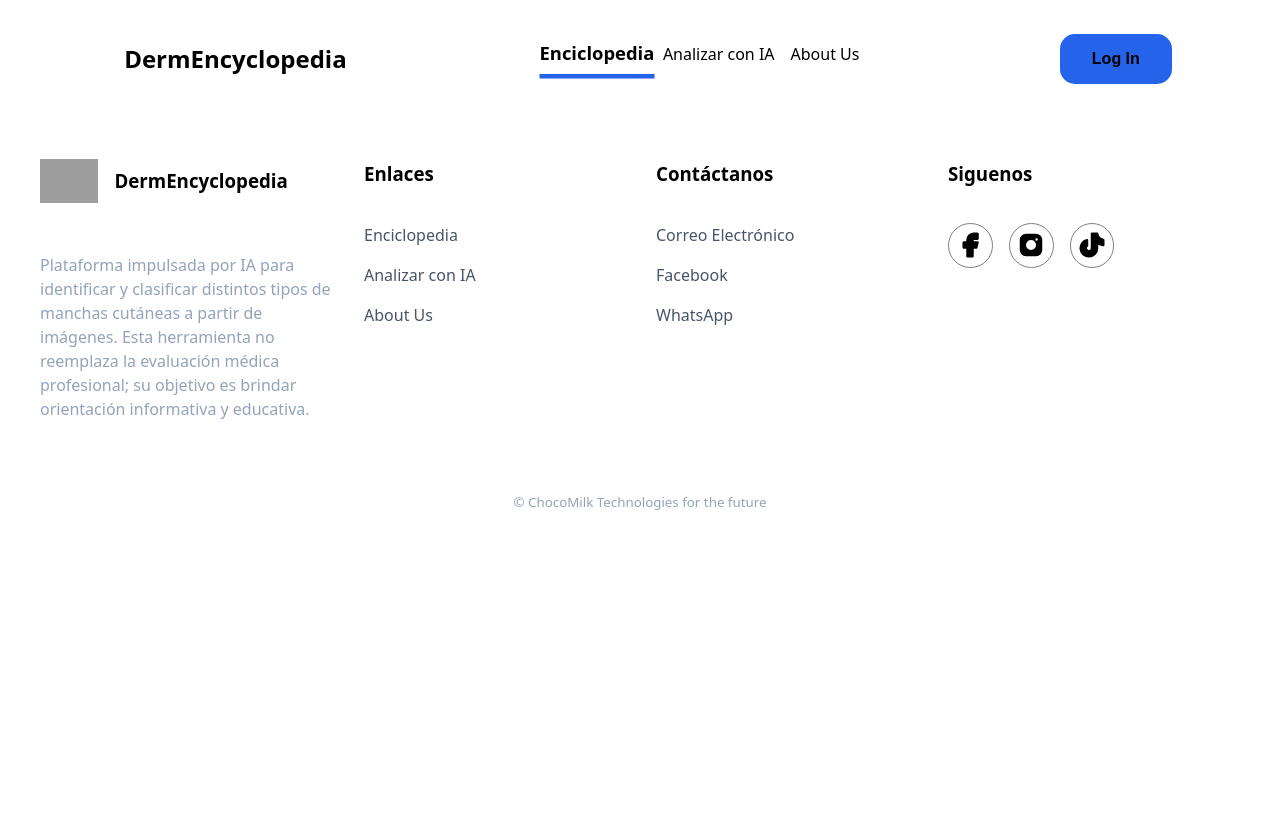
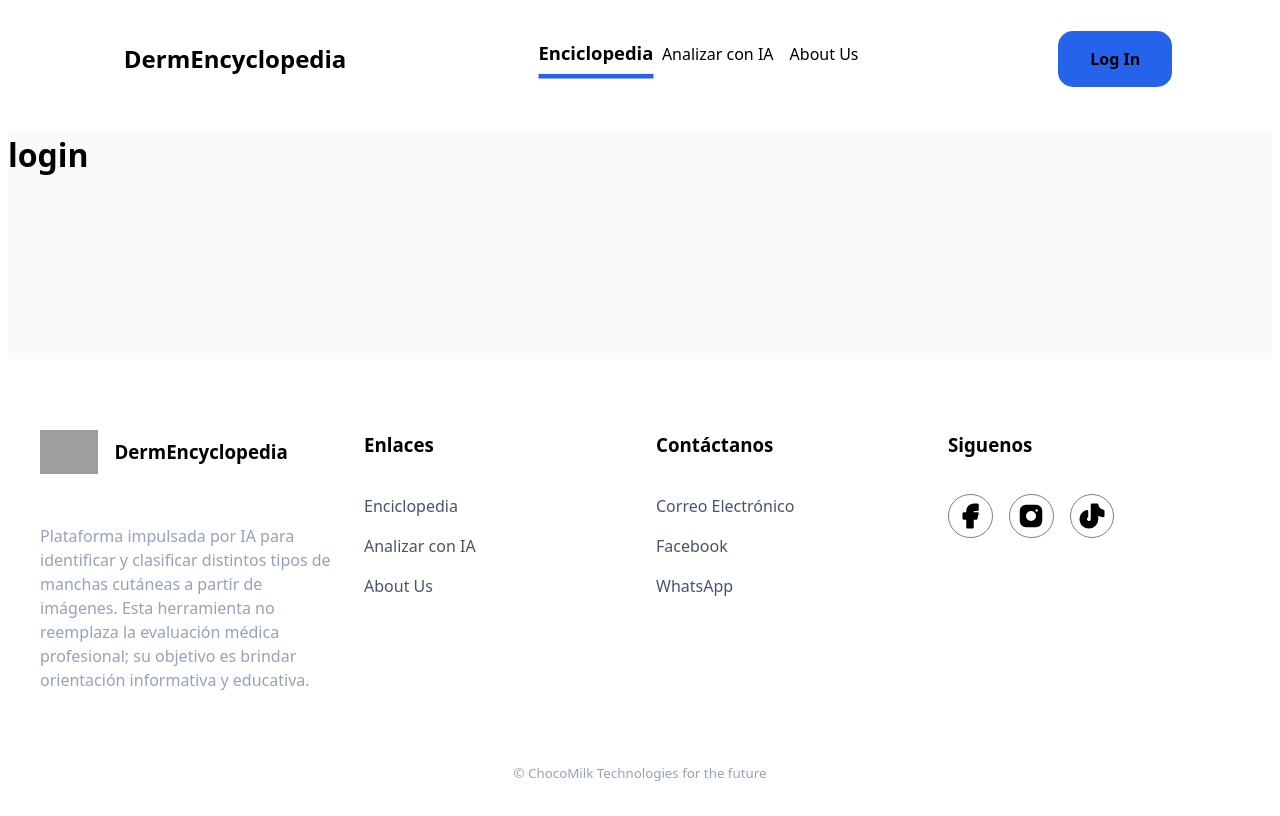
Before and after one commit to Frosmin/hack-tech4future, a React app in the folder frontend/: page /login in a window 1280 px wide. Built offline with nearby package versions, Linux system fonts and the light colour scheme; grey boxes are pictures that could not be loaded; the HTML template or start-up script is replaced by a standard one.

Commit message:
add: user store

```diff
--- a/frontend/src/App.jsx
+++ b/frontend/src/App.jsx
@@ -5,6 +5,7 @@ import Footer from "./components/footer/Footer"
 import Home from './pages/home/Home'
 import Analizar from './pages/analizar/Analizar'
 import About from './pages/about/About'
+import Login from './pages/login/login'
 
 function App() {
 
@@ -15,6 +16,7 @@ function App() {
       </header>
       <Routes>
         <Route path='/' element={<Home />} />
+        <Route path='login' element={<Login />} />
         <Route path='/analizar' element={<Analizar />} />
         <Route path='/about' element={<About />} />
       </Routes>
--- a/frontend/src/App.module.css
+++ b/frontend/src/App.module.css
@@ -3,3 +3,7 @@
     grid-template-rows: auto 1fr auto;
     height: 100vh;
 }
+
+.container > *:nth-child(2){
+    background-color: var(--background-primary);
+}
--- a/frontend/src/components/header/Header.jsx
+++ b/frontend/src/components/header/Header.jsx
@@ -7,6 +7,11 @@ const Header = () => {
 
   const handleClick = (path) => {
     updatePath(path)
+  }
+
+  const handleButton = () => {
+    updatePath('/login')
+
   }
   return (
     <article className={styles.container}>
@@ -37,7 +42,13 @@ const Header = () => {
         </Link>
       </nav>
       <article className={styles.right}>
-        <button className={styles.button}>Log In</button>
+        <Link
+          className={styles.button}
+          onClick={handleButton}
+          to={'/login'}
+        >
+          Log In
+        </Link>
       </article>
     </article>
   )
--- /dev/null
+++ b/frontend/src/pages/login/Login.jsx
@@ -0,0 +1,9 @@
+import styles from './Login.module.css'
+
+const Login = () => {
+  return (
+    <h1>login</h1>
+  )
+}
+
+export default Login
```
Also changed, not shown: frontend/src/stores/user.store.jsx (added, +22 -0 lines), frontend/src/pages/login/Login.module.css (added).
